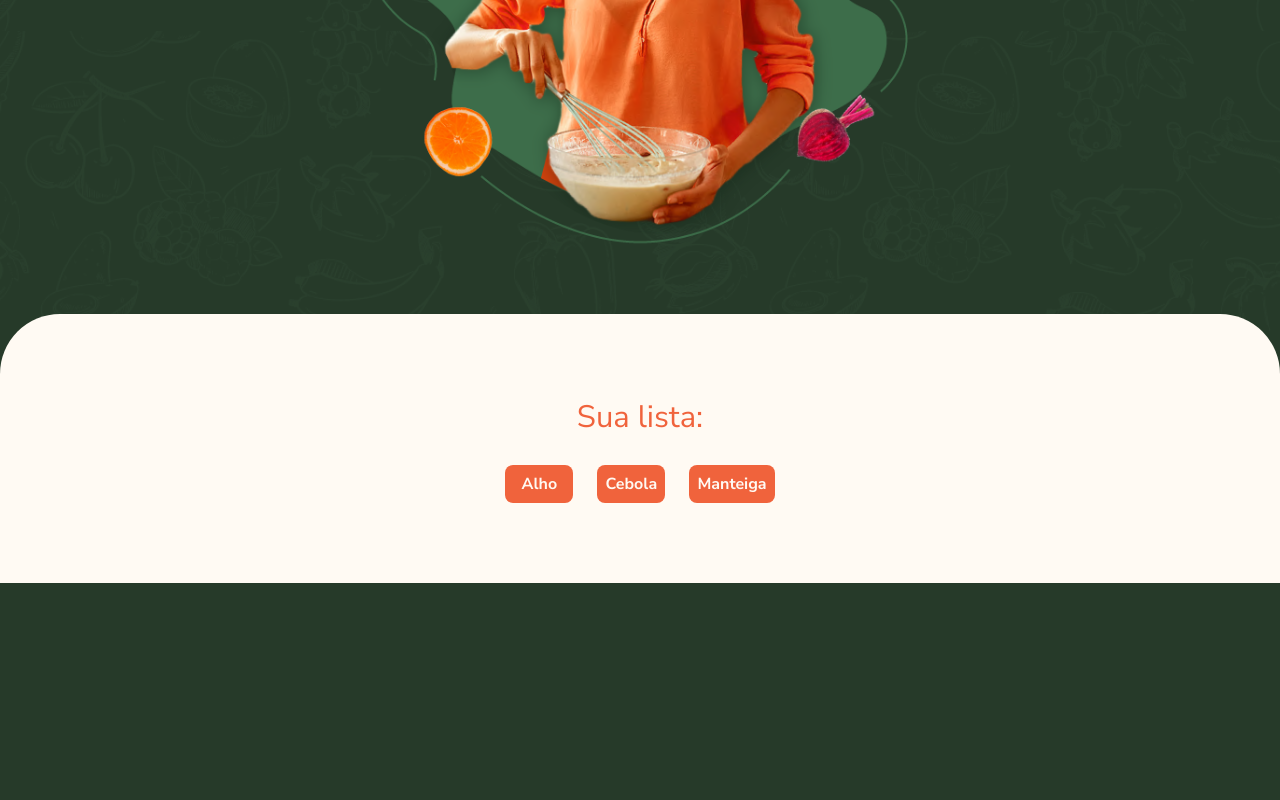
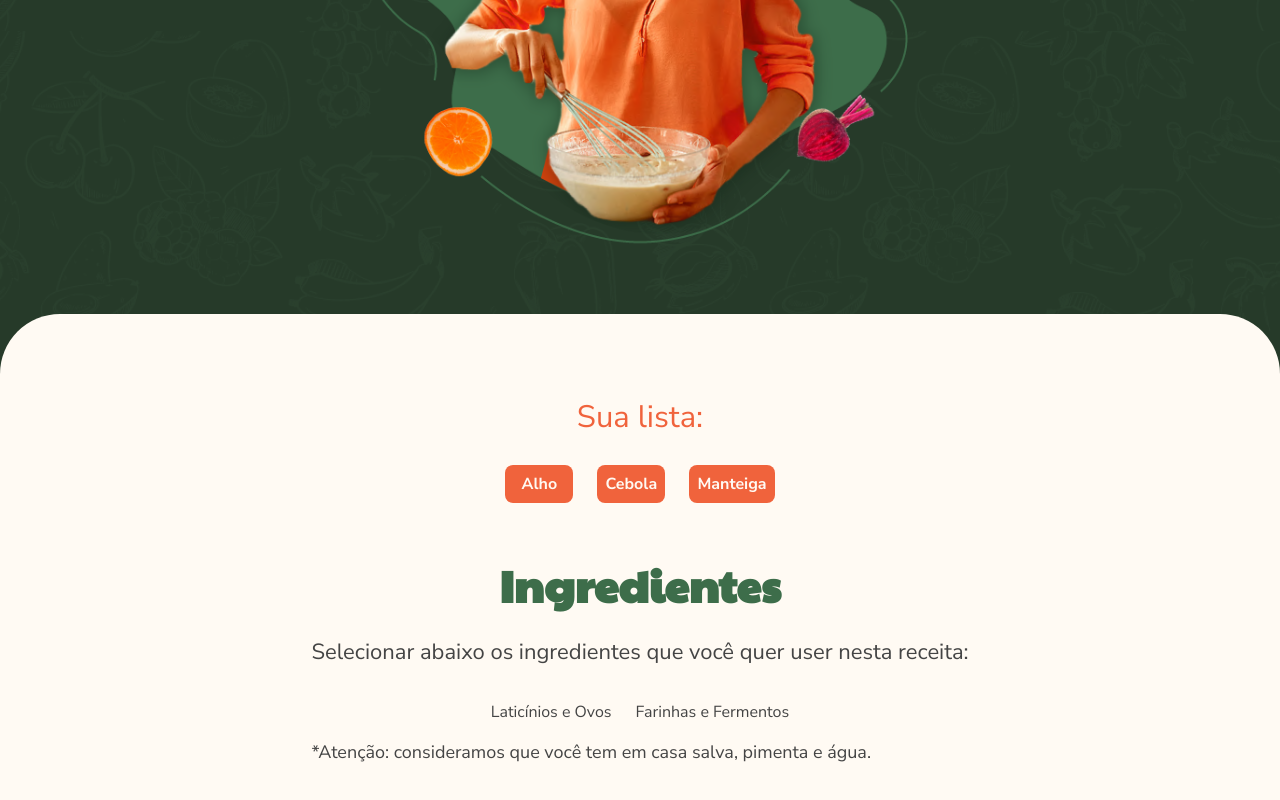
Before and after one commit to eunael/front-end, a Vue app: page / in a window 1280 px wide. Shown: the part 717-1517 px from the top of the page. Before the commit the page ends 1300 px from the top, so only its background shows below. Built offline with nearby package versions, Linux system fonts and the light colour scheme.

Commit message:
Importando dados

```diff
--- a/src/components/ConteudoPrincipal.vue
+++ b/src/components/ConteudoPrincipal.vue
@@ -1,11 +1,14 @@
 <script lang="ts">
-    export default {
-        data() {
-            return {
-                ingredientes: ['Alho', 'Cebola', 'Manteiga']
-            }
+import SelecionarIngredientes from './SelecionarIngredientes.vue';
+
+export default {
+    data() {
+        return {
+            ingredientes: ['Alho', 'Cebola', 'Manteiga']
         }
-    }
+    },
+    components: {SelecionarIngredientes}
+}
 </script>
 
 <template>
@@ -27,6 +30,8 @@
                 Sua lista está vazia, selecione ingredientes para iniciar.
             </p>
         </section>
+
+        <SelecionarIngredientes />
     </main>
 </template>
 
--- /dev/null
+++ b/src/components/SelecionarIngredientes.vue
@@ -0,0 +1,68 @@
+<script lang="ts">
+import { obterCategorias } from '@/http';
+
+export default {
+    data() {
+        return {
+            categorias: obterCategorias()
+        }
+    }
+}
+</script>
+
+<template>
+    <section class="selecionar-ingredientes">
+        <h1 class="cabecalho titulo-ingredientes">Ingredientes</h1>
+
+        <p class="paragrafo-lg instrucoes">
+            Selecionar abaixo os ingredientes que você quer user nesta receita:
+        </p>
+
+        <ul class="categorias">
+            <li v-for="categoria in categorias" :key="categoria.nome">
+              {{ categoria.nome }}
+            </li>
+        </ul>
+
+        <p class="paragrafo dica">
+            *Atenção: consideramos que você tem em casa salva, pimenta e água.
+        </p>
+    </section>
+</template>
+
+<style scope>
+.selecionar-ingredientes {
+  display: flex;
+  flex-direction: column;
+  align-items: center;
+}
+
+.titulo-ingredientes {
+  color: var(--verde-medio, #3D6D4A);
+  display: block;
+  margin-bottom: 1.5rem;
+}
+
+.instrucoes {
+  margin-bottom: 2rem;
+}
+
+.categorias {
+  margin-bottom: 1rem;
+  display: flex;
+  justify-content: center;
+  gap: 1.5rem;
+  flex-wrap: wrap;
+}
+
+.dica {
+  align-self: flex-start;
+  margin-bottom: 3.5rem;
+}
+
+@media only screen and (max-width: 767px) {
+  .dica {
+    margin-bottom: 2.5rem;
+  }
+}
+</style>
--- /dev/null
+++ b/src/http/index.ts
@@ -0,0 +1,14 @@
+export function obterCategorias()  {
+    return [
+        {
+            "nome": "Laticínios e Ovos",
+            "ingredientes": ["Ovos", "Queijo", "Leite", "Manteiga", "Creme de Leite", "Iogurte", "Leite Condensado", "Sorvete"],
+            "rotulo": "laticinios_e_ovos"
+        },
+        {
+            "nome": "Farinhas e Fermentos",
+            "ingredientes": ["Farinha de trigo", "Polvilho", "Farinha de rosca", "Canjica", "Farinha de mandioca", "Fubá", "Linhaça", "Fermento químico"],
+            "rotulo": "farinhas_e_fermentos"
+        }
+    ]
+}
--- a/tsconfig.app.json
+++ b/tsconfig.app.json
@@ -1,6 +1,6 @@
 {
   "extends": "@vue/tsconfig/tsconfig.dom.json",
-  "include": ["env.d.ts", "src/**/*", "src/**/*.vue"],
+  "include": ["env.d.ts", "src/**/*", "src/**/*.vue", "src/**/*.ts"],
   "exclude": ["src/**/__tests__/*"],
   "compilerOptions": {
     "composite": true,
```
